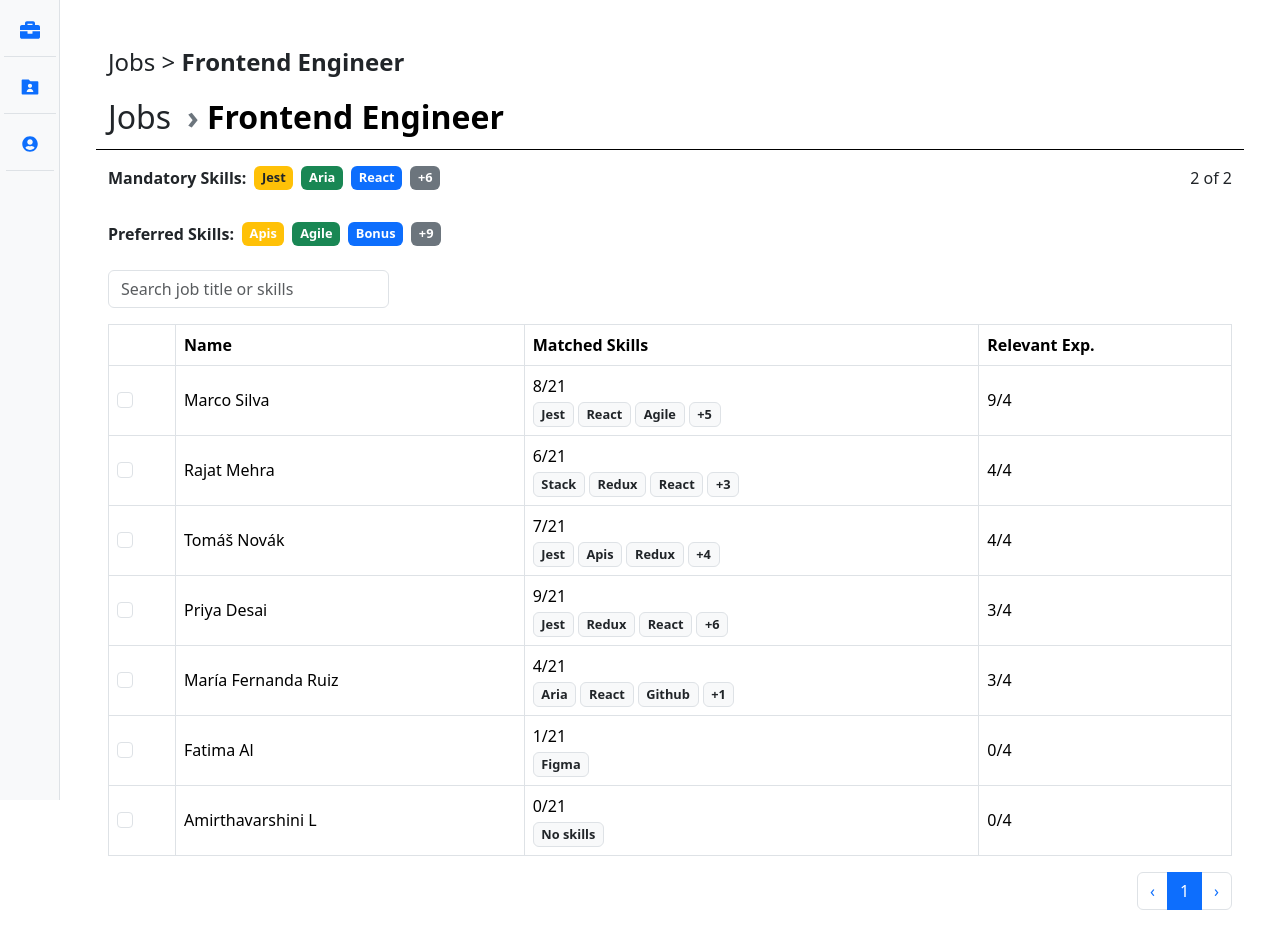
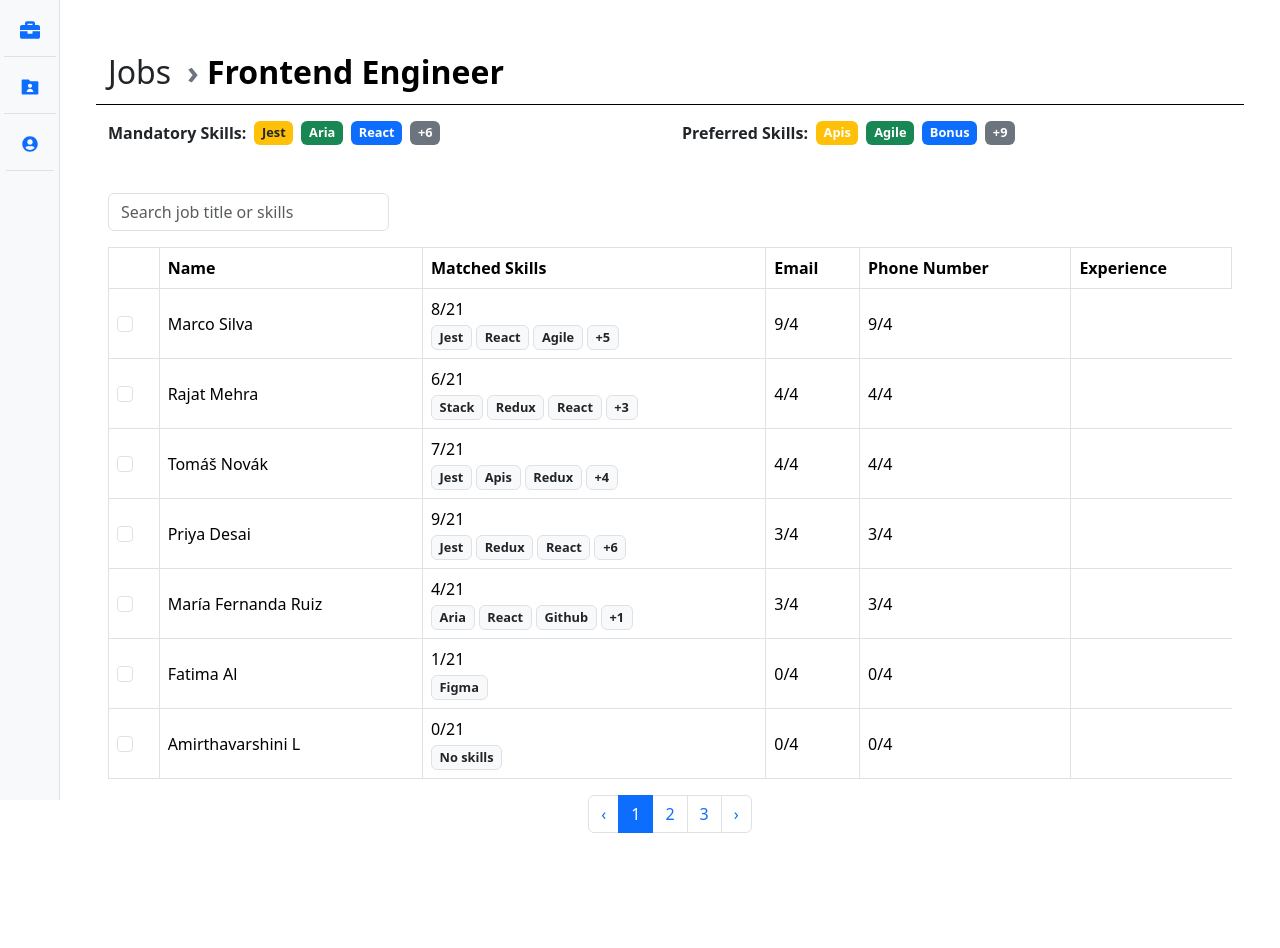
Before and after one commit to rejoyj/Resume-Filter, a React (Vite) app in the folder Resume-Filter/: page /page in a window 1280 px wide. Shown: the top 948 px of the page. After the commit the page ends 897 px from the top, so only its background shows below. Built offline with nearby package versions, Linux system fonts and the light colour scheme.

Commit message:
Table page Done

```diff
--- a/Resume-Filter/src/components/Page.jsx
+++ b/Resume-Filter/src/components/Page.jsx
@@ -61,13 +61,9 @@ const Page = () => {
   return (
     <>
       <Container fluid className="page-container">
-        <h4 className="mb-3">
-          Jobs &gt; <strong>Frontend Engineer</strong>
-        </h4>
-
         {/* Breadcrumb */}
         <div className="header-container mb-4">
-          <Row className="breadcrumb-section">
+          <Row className="breadcrumb-section ">
             <nav aria-label="breadcrumb">
               <ol className="breadcrumb breadcrumb-custom mb-0">
                 <li className="breadcrumb-item">
@@ -75,7 +71,10 @@ const Page = () => {
                     Jobs
                   </a>
                 </li>
-                <li className="breadcrumb-item active fw-bold" aria-current="page">
+                <li
+                  className="breadcrumb-item active fw-bold"
+                  aria-current="page"
+                >
                   Frontend Engineer
                 </li>
               </ol>
@@ -87,23 +86,24 @@ const Page = () => {
             <Col>
               <div className="d-flex flex-wrap gap-2 mb-2">
                 <strong>Mandatory Skills:</strong>
-                <Badge bg="warning" text="dark">Jest</Badge>
+                <Badge bg="warning" text="dark">
+                  Jest
+                </Badge>
                 <Badge bg="success">Aria</Badge>
                 <Badge bg="primary">React</Badge>
                 <Badge bg="secondary">+6</Badge>
               </div>
             </Col>
-            <Col className="text-end">2 of 2</Col>
+            <Col className="text-end">
+              <div className="d-flex flex-wrap gap-2 mb-4">
+                <strong>Preferred Skills:</strong>
+                <Badge bg="warning">Apis</Badge>
+                <Badge bg="success">Agile</Badge>
+                <Badge bg="primary">Bonus</Badge>
+                <Badge bg="secondary">+9</Badge>
+              </div>
+            </Col>
           </Row>
-        </div>
-
-        {/* Preferred Skills */}
-        <div className="d-flex flex-wrap gap-2 mb-4">
-          <strong>Preferred Skills:</strong>
-          <Badge bg="warning">Apis</Badge>
-          <Badge bg="success">Agile</Badge>
-          <Badge bg="primary">Bonus</Badge>
-          <Badge bg="secondary">+9</Badge>
         </div>
 
         {/* Search Input */}
@@ -120,15 +120,15 @@ const Page = () => {
               <th></th>
               <th>Name</th>
               <th>Matched Skills</th>
-              <th>Relevant Exp.</th>
+              <th>Email</th>
+              <th>Phone Number</th>
+              <th>Experience</th>
             </tr>
           </thead>
           <tbody>
             {candidates.map((candidate, index) => (
               <tr key={index}>
-                <td>
-                  <Form.Check type="checkbox" />
-                </td>
+                <td><Form.Check type="checkbox" /></td>
                 <td>{candidate.name}</td>
                 <td>
                   <div>{candidate.matched}</div>
@@ -141,15 +141,18 @@ const Page = () => {
                   </div>
                 </td>
                 <td>{candidate.experience}</td>
+                <td>{candidate.experience}</td>
               </tr>
             ))}
           </tbody>
         </Table>
 
         {/* Pagination */}
-        <Pagination className="justify-content-end">
+        <Pagination className="justify-content-center">
           <Pagination.Prev />
           <Pagination.Item active>{1}</Pagination.Item>
+          <Pagination.Item >{2}</Pagination.Item>
+          <Pagination.Item >{3}</Pagination.Item>
           <Pagination.Next />
         </Pagination>
       </Container>
```
